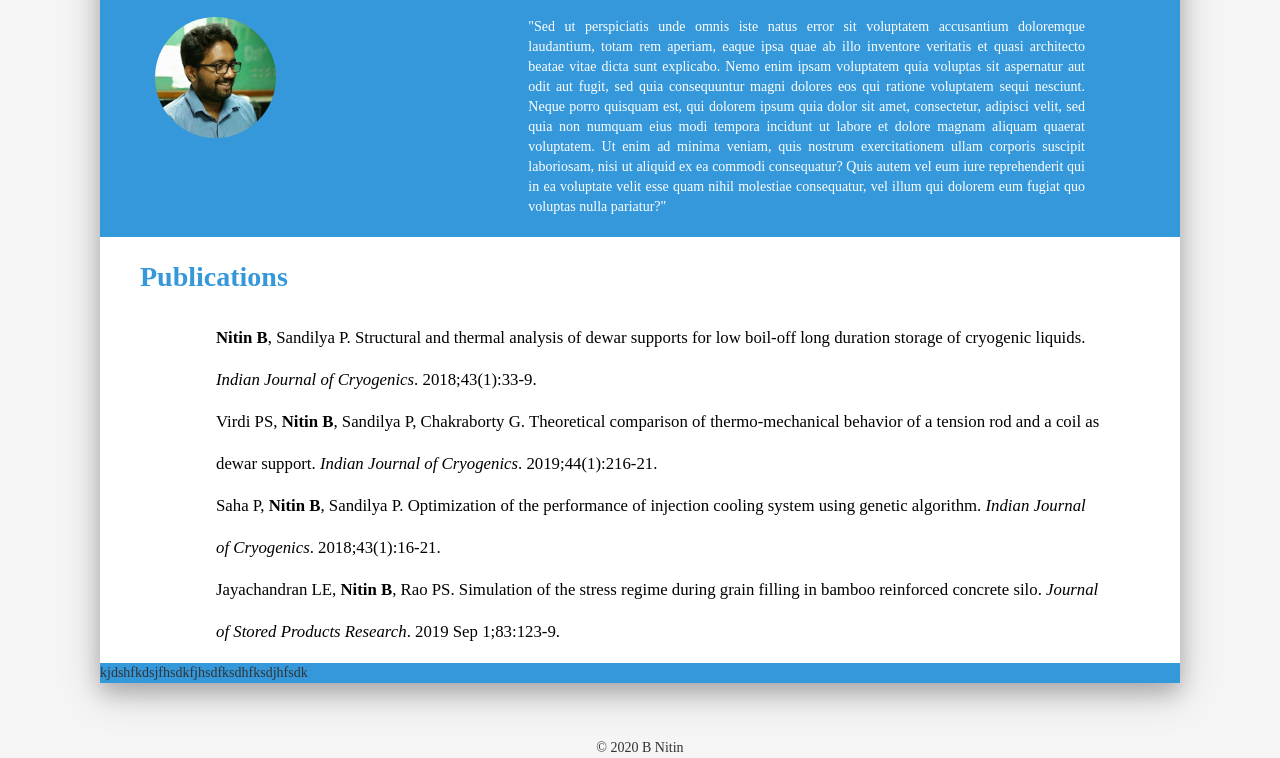
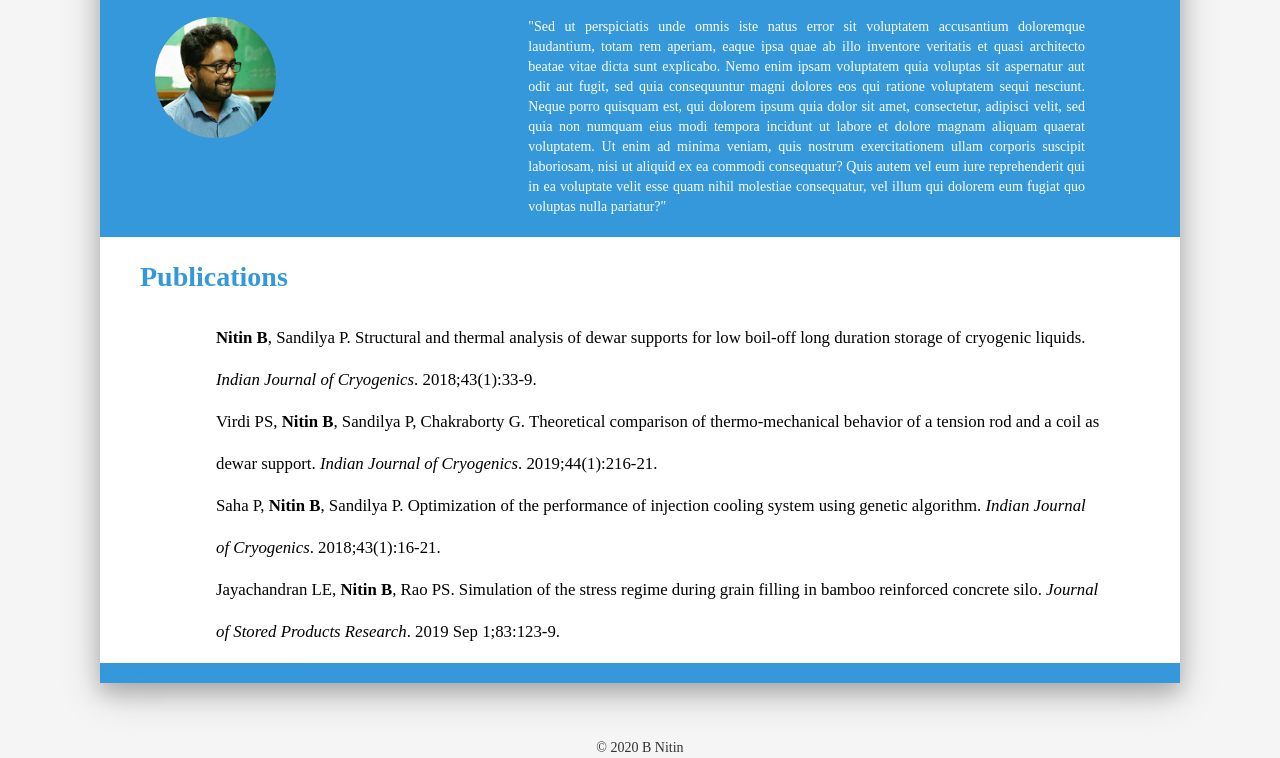
Before and after one commit to nitinbaby/tbnitin.tk, a plain HTML site: page index.html in a window 1280 px wide. Shown: the part 328-1086 px from the top of the page. Drawn offline with nearby package versions, Linux system fonts and the light colour scheme.

Commit message:
Update index.html

```diff
--- a/index.html
+++ b/index.html
@@ -137,6 +137,7 @@
 			.bottom-banner
 			{
 				background-color:#3498db;
+				color:#3498db;
 				margin-left:0px;
 				margin-right:0px;
 
```
